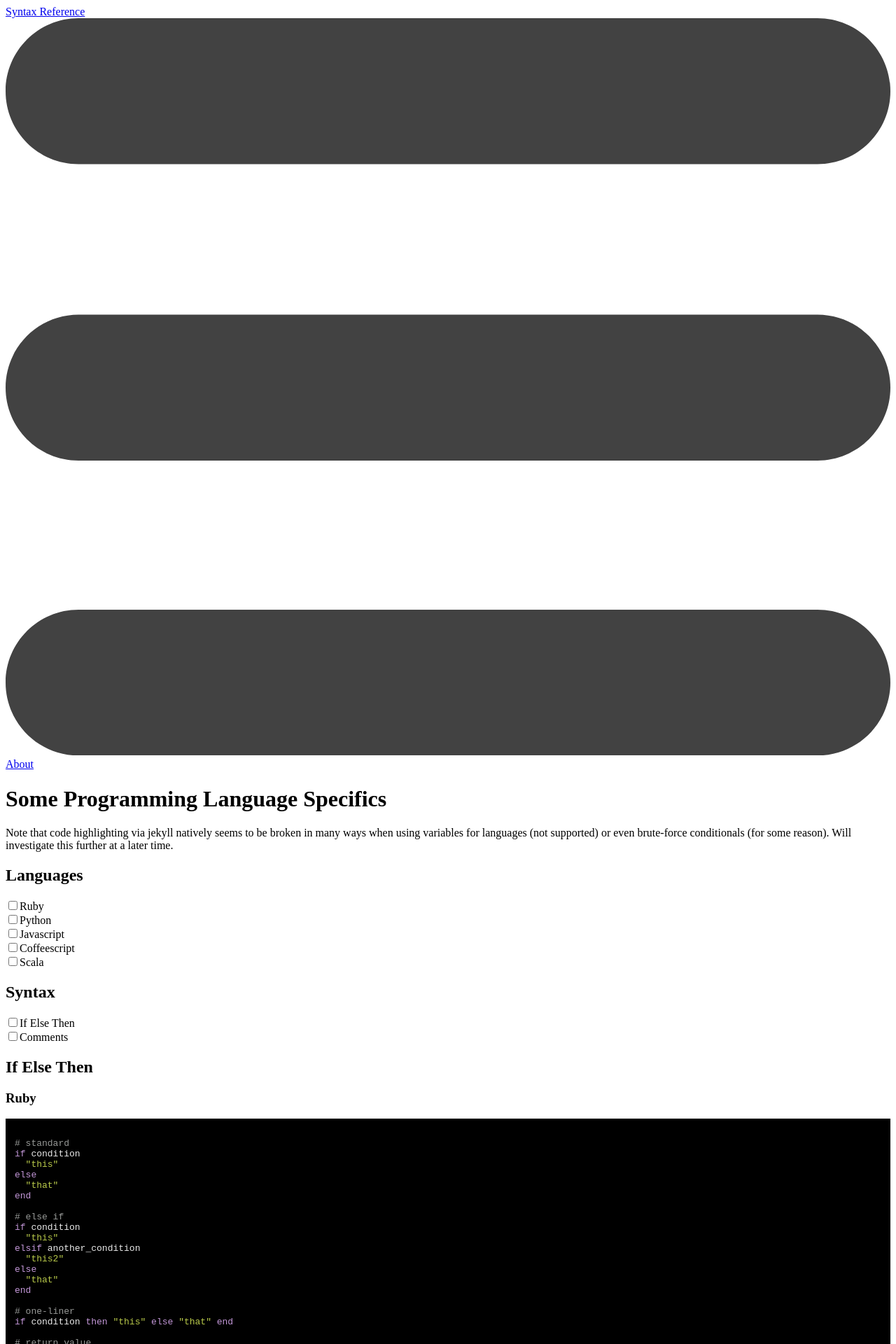
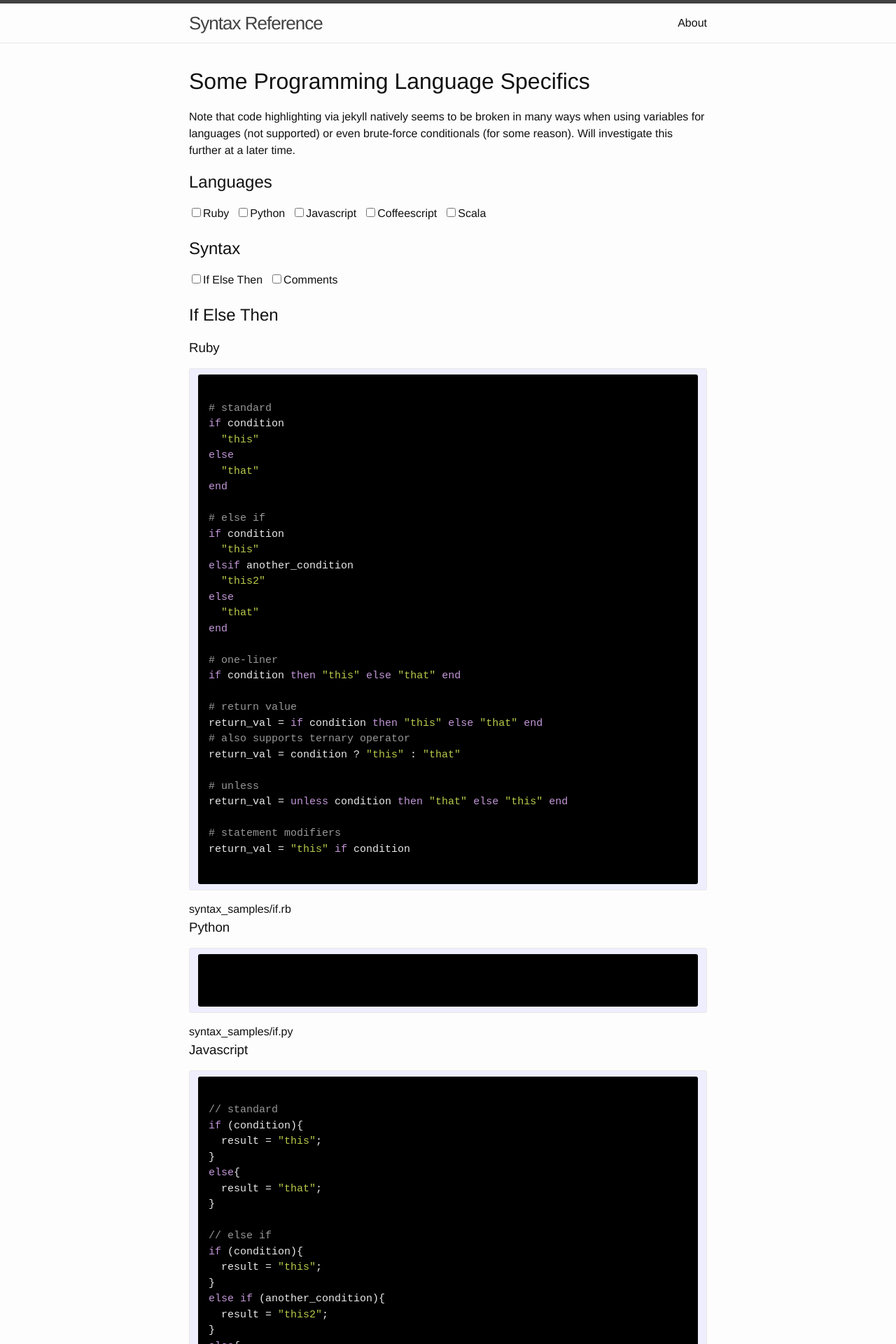
Before and after one commit to NetsydeMiro/syntax_reference, a Jekyll site: the page built from index.md, in a window 1280 px wide. Shown: the top 1920 px of the page at 70% size. Built offline with Jekyll 4.4.1, drawn with Linux system fonts in a browser that asks for light colours; nearby versions of some CDN libraries.

```diff
--- a/_config.yml
+++ b/_config.yml
@@ -3,7 +3,7 @@ title: Syntax Reference
 email: your-email@domain.com
 description: > # this means to ignore newlines until "baseurl:"
   A programming language reference.
-baseurl: "syntax_reference" # the subpath of your site, e.g. /blog/
+baseurl: "/syntax_reference" # the subpath of your site, e.g. /blog/
 url: "http://NetsydeMiro.github.io" # the base hostname & protocol for your site
 twitter_username: jekyllrb
 github_username:  jekyll
```
